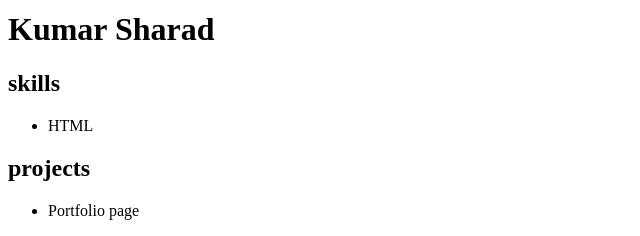
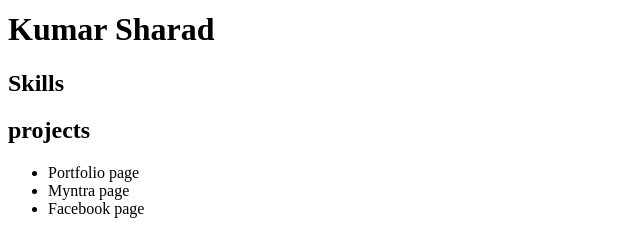
Before and after one commit to acciojob/portfolio-page-KnightRiderSharad, a website: page main.html in a window 1280 px wide. Shown: the part 622-858 px from the top of the page, without its empty margins (0-640 px from the left). Drawn offline with Linux system fonts and the light colour scheme.

Commit message:
completed the code

```diff
--- a/main.html
+++ b/main.html
@@ -11,14 +11,13 @@
 	<h1>Kumar Sharad</h1>
 	<a href="https://www.linkedin.com/in/kumar-sharad-49a276129/"></a>
 	<section>
-		<h1>skills</h1>
-		<ul>
-			<li>HTML</li>
-		</ul>
+		<h1>Skills</h1>
 
 		<h1>projects</h1>
 		<ul>
 			<li>Portfolio page</li>
+			<li>Myntra page</li>
+			<li>Facebook page</li>
 		</ul>
 	</section>
 
```
